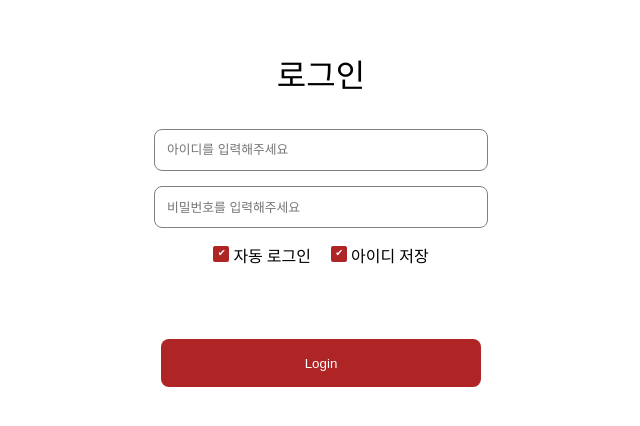
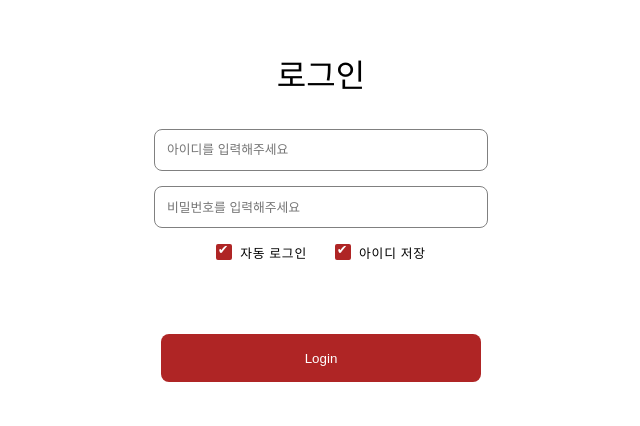
Before and after one commit to CODE-U-S/Webtoon-Search-Project-Frontend, a React (Create React App) app: page /login in a window 1280 px wide. Shown: the part 150-576 px from the top of the page, without its empty margins (319-959 px from the left). Built offline with nearby package versions, Linux system fonts and the light colour scheme.

Commit message:
💄 자동/아이디 저장 옵션키 margin 변경

```diff
--- a/src/css/checkbox/Checkbox.module.css
+++ b/src/css/checkbox/Checkbox.module.css
@@ -1,5 +1,5 @@
 .checkbox-wrapper:last-child {
-  margin-left: 2.5vmin;
+  margin-left: 3.5vmin;
 }
 
 .checkbox-wrapper input[type="checkbox"] {
@@ -10,10 +10,11 @@
   height: 1.6vmin;
   min-height: 1rem;
   border-radius: 0.15em;
-  margin-right: 0.5vmin;
+  margin-right: 0.7vmin;
   border: 0.15em solid #af2525;
   outline: none;
   cursor: pointer;
+  margin-bottom: -0.25vmin;
 }
 
 input.checked {
@@ -30,7 +31,7 @@ input.checked::before {
   top: -0.2vmin;
 }
 
-@media (max-width: 1000px) {
+@media (max-width: 1000px), (max-height: 800px) {
   .checkbox-wrapper input[type="checkbox"] {
     margin-right: 0.5rem;
   }
--- a/src/css/login/Login.module.css
+++ b/src/css/login/Login.module.css
@@ -41,6 +41,7 @@ input:focus {
 .container-checkbox {
   display: inline-flex;
   margin-top: 1vmin;
+  letter-spacing: 0.1vmin;
 }
 
 .container-button {
```
